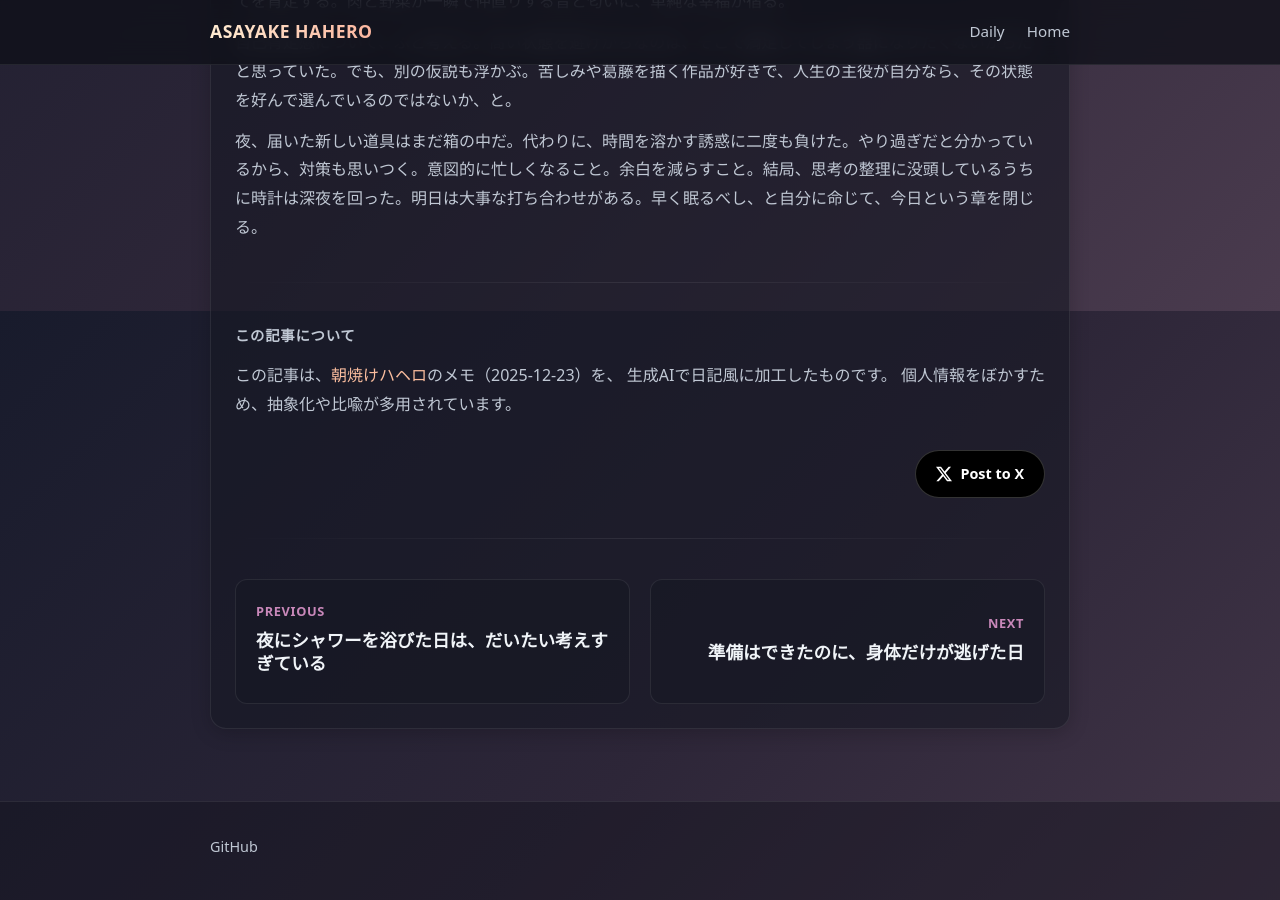
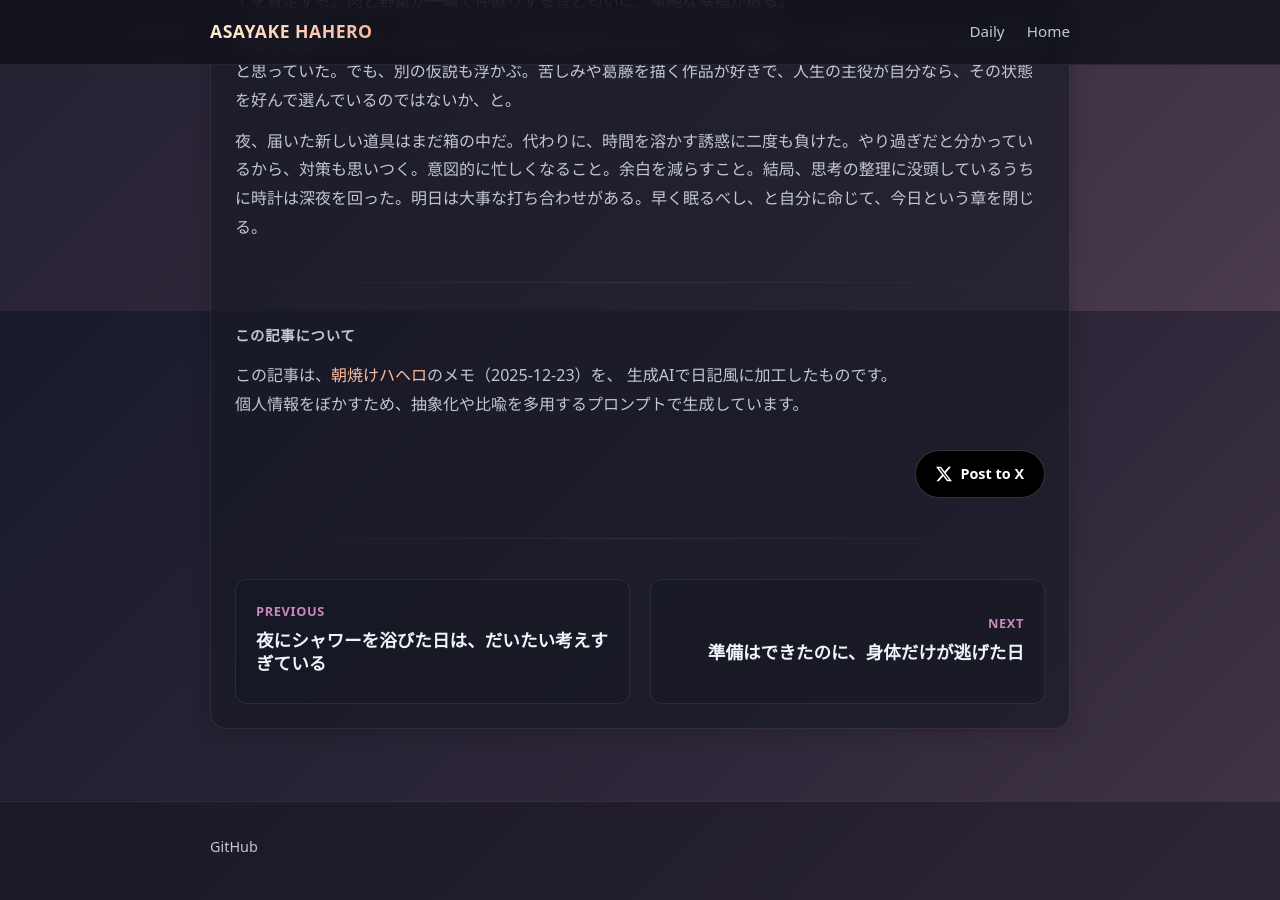
Before and after one commit to hahero-asayake/hahero-asayake.github.io, a Jekyll site: the page built from blog/daily/2025-12-23.md, in a window 1280 px wide and 900 px high, scrolled down 589 px. Built offline with Jekyll 4.4.1, drawn with Linux system fonts in a browser that asks for light colours; some of the changed lines change nothing that is shown.

Commit message:
Update footer note and share button for X (Twitter)
Revised the daily footer note for clarity on AI generation and updated the share button to use x.com instead of twitter.com, with proper URL encoding for both text and URL.

```diff
--- a/_includes/daily_footer_note.html
+++ b/_includes/daily_footer_note.html
@@ -5,6 +5,7 @@
   <p class="note-body">
     この記事は、<a href="https://x.com/AsayakeHahero" target="_blank" rel="noopener noreferrer">朝焼けハヘロ</a>のメモ（<time datetime="{{ diary_date }}">{{ diary_date }}</time>）を、
     生成AIで日記風に加工したものです。
-    個人情報をぼかすため、抽象化や比喩が多用されています。
+    <br>
+    個人情報をぼかすため、抽象化や比喩を多用するプロンプトで生成しています。
   </p>
 </section>
--- a/_includes/share_button.html
+++ b/_includes/share_button.html
@@ -14,8 +14,10 @@
 {% capture share_text %}{{ page.title }} | {{ site.title }}{% endcapture %}
 {% endif %}
 
-{% assign share_link = "https://twitter.com/intent/tweet?text=" | append: share_text | url_encode | append: "&url=" |
-append: share_url %}
+{% assign encoded_text = share_text | url_encode %}
+{% assign encoded_url = share_url | url_encode %}
+{% assign share_link = "https://x.com/intent/tweet?text=" | append: encoded_text | append: "&url=" | append:
+encoded_url %}
 
 <div class="share-area">
     <a href="{{ share_link }}" target="_blank" rel="noopener noreferrer" class="share-btn-x">
```
